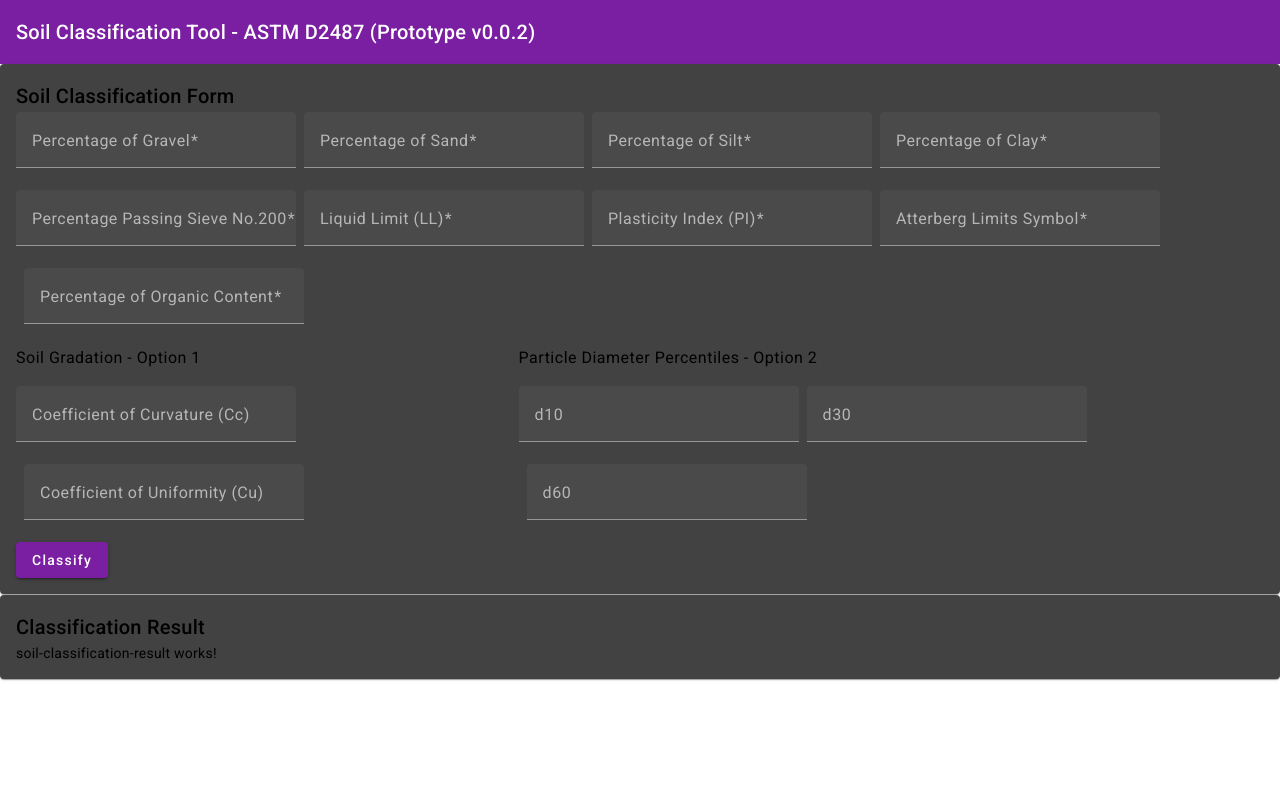
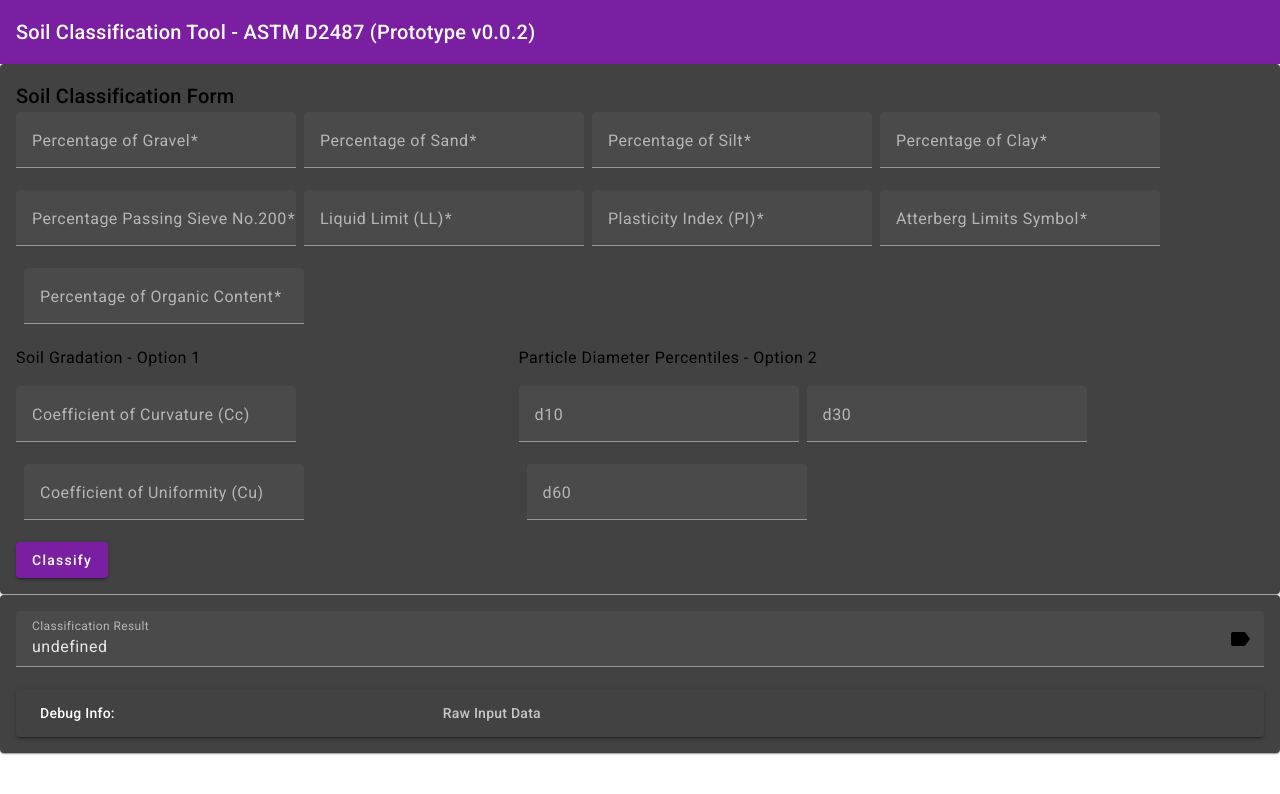
Before and after one commit to BorczeAngelov/SoilClassificationTool-D2487, an Angular app in the folder soil-classification-tool-d2487/: page / in a window 1280 px wide. Shown: the top 794 px of the page. Built offline with nearby package versions, Linux system fonts and the light colour scheme.

Commit message:
display the classification result

```diff
--- a/soil-classification-tool-d2487/src/app/domain/soil-classification.service.ts
+++ b/soil-classification-tool-d2487/src/app/domain/soil-classification.service.ts
@@ -20,10 +20,14 @@ export const UPPER_PLASTICITY_INDEX_THRESHOLD = 7; // Upper bound of plasticity
   providedIn: 'root'
 })
 export class SoilClassificationService {
+  public rawInputData!: SoilData;
+  public rawOutputData!: string;
+
   constructor() { }
 
   classifySoilWithD2487Standard(data: SoilData): string {
-    console.log("input data", data);
+    this.rawInputData = data;
+    console.log(this.rawInputData);
 
     var result;
     if (data.percentagePassingSieveNo200 < GRAIN_SIZE_THRESHOLD) {
@@ -32,8 +36,8 @@ export class SoilClassificationService {
       result = this.classifyFineGrainedSoil(data);
     }
 
-    console.log("output data", result);
-
+    this.rawOutputData = result;
+    console.log(this.rawOutputData);
     return result;
   }
 
--- a/soil-classification-tool-d2487/src/app/soil-classification-form/soil-classification-form.component.ts
+++ b/soil-classification-tool-d2487/src/app/soil-classification-form/soil-classification-form.component.ts
@@ -39,7 +39,9 @@ export class SoilClassificationFormComponent {
   }
 
   onSubmit() {
-    const soilData: SoilData = this.soilForm.value;
-    this.soilClassificationService.classifySoilWithD2487Standard(soilData);
+    if (this.soilForm.valid){
+      const soilData: SoilData = this.soilForm.value;
+      this.soilClassificationService.classifySoilWithD2487Standard(soilData);
+    }
   }
 }
--- a/soil-classification-tool-d2487/src/app/soil-classification-result/soil-classification-result.component.html
+++ b/soil-classification-tool-d2487/src/app/soil-classification-result/soil-classification-result.component.html
@@ -1,9 +1,27 @@
+<mat-card>
+  <mat-card-content>
 
-<mat-card>
-    <mat-card-header>
-      <mat-card-title>Classification Result</mat-card-title>
-    </mat-card-header>
-    <mat-card-content>
-        <p>soil-classification-result works!</p>
-    </mat-card-content>
+    <mat-form-field style="width: 100%;">
+      <mat-label>Classification Result</mat-label>
+      <input matInput [value]="soilClassificationService.rawOutputData" readonly>
+      <mat-icon matSuffix>label</mat-icon>
+    </mat-form-field>
+
+
+    <mat-accordion>
+      <mat-expansion-panel hideToggle>
+        <mat-expansion-panel-header>
+          <mat-panel-title>
+            Debug Info:
+          </mat-panel-title>
+          <mat-panel-description>
+            Raw Input Data
+          </mat-panel-description>
+        </mat-expansion-panel-header>
+
+      <pre>{{ soilClassificationService.rawInputData | json }}</pre>
+      </mat-expansion-panel>
+    </mat-accordion>
+
+  </mat-card-content>
 </mat-card>
--- a/soil-classification-tool-d2487/src/app/soil-classification-result/soil-classification-result.component.ts
+++ b/soil-classification-tool-d2487/src/app/soil-classification-result/soil-classification-result.component.ts
@@ -1,6 +1,7 @@
 import { Component } from '@angular/core';
 import { CommonModule } from '@angular/common';
 import { SharedModule } from '../shared/shared.module';
+import { SoilClassificationService } from '../domain/soil-classification.service';
 
 @Component({
   selector: 'app-soil-classification-result',
@@ -11,4 +12,8 @@ import { SharedModule } from '../shared/shared.module';
 })
 export class SoilClassificationResultComponent {
 
+  constructor(public soilClassificationService: SoilClassificationService) { }
+
+  ngOnInit(): void {
+  }
 }
```
Also changed, not shown: soil-classification-tool-d2487/src/app/shared/shared.module.ts (+8 -2 lines).
